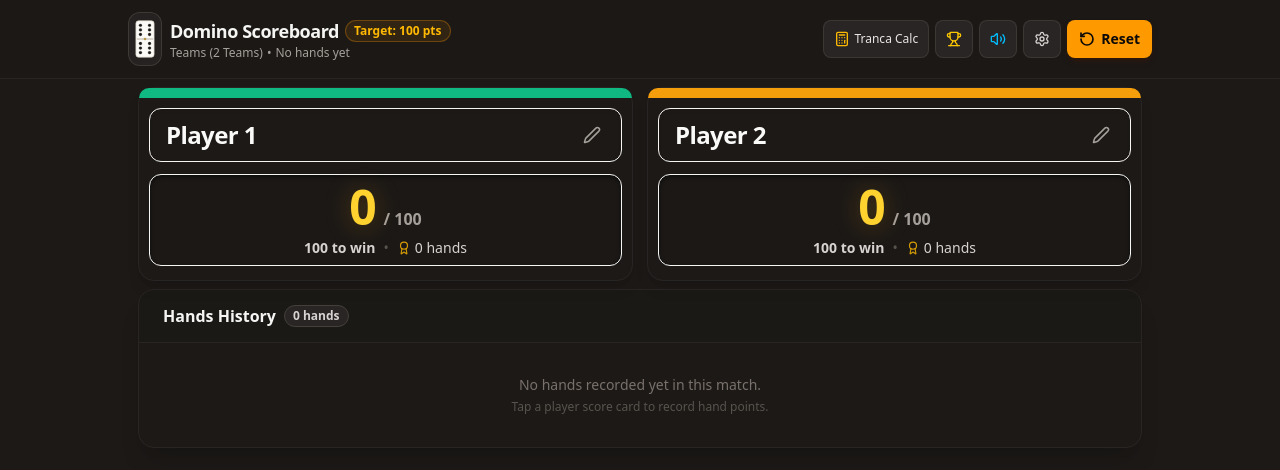
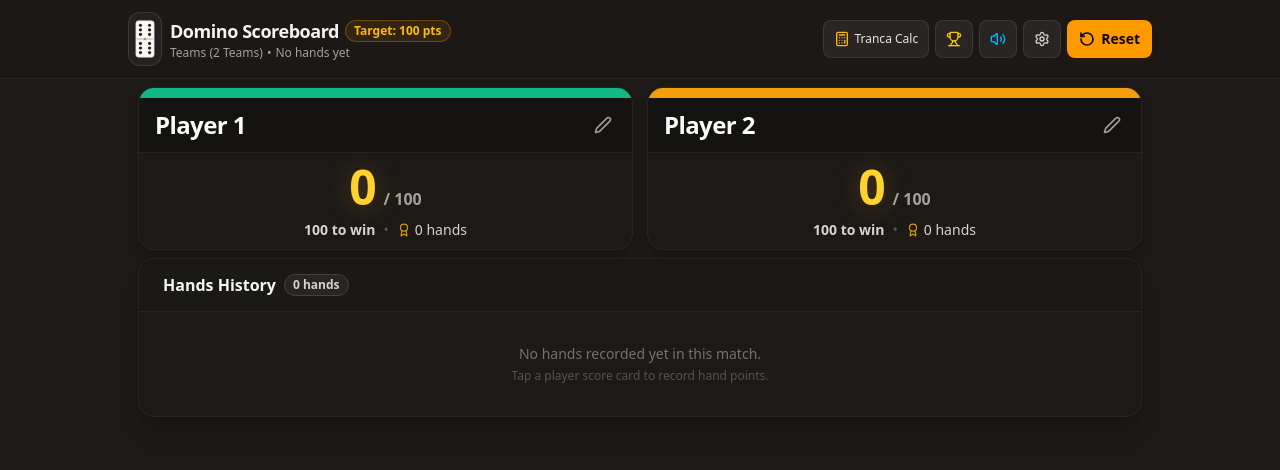
Before and after one commit to darwinlopez10-beep/Anotador-de-Domino, a React (Vite) app: page / in a window 1280 px wide. Shown: the top 470 px of the page. Built offline with nearby package versions, Linux system fonts and the light colour scheme.

Commit message:
refactor(ui): update ScoreBoard player card styles
Refine visual aesthetics of player cards by updating background colors, adjusting borders, and removing unnecessary rounding on the team color banner for a cleaner interface.

```diff
--- a/src/components/ScoreBoard.tsx
+++ b/src/components/ScoreBoard.tsx
@@ -70,23 +70,22 @@ export const ScoreBoard: React.FC<ScoreBoardProps> = ({
             <div
               key={player.id}
               id={`player-card-${player.id}`}
-              className={`relative overflow-visible rounded-2xl border transition-all duration-200 flex flex-col justify-between ${
+              className={`relative overflow-hidden rounded-2xl border transition-all duration-200 flex flex-col justify-between ${
                 isLeader
-                  ? 'bg-stone-850/95 border-amber-500/50 shadow-xl shadow-amber-950/25 ring-1 ring-amber-500/40'
-                  : 'bg-stone-850/90 border-stone-800 shadow-lg'
+                  ? 'bg-stone-900 border-amber-500/60 shadow-xl shadow-amber-950/25 ring-1 ring-amber-500/40'
+                  : 'bg-stone-900 border-stone-800 shadow-lg'
               }`}
             >
               {/* Top team color banner line */}
               <div
-                className="h-2 sm:h-2.5 w-full rounded-t-2xl flex-shrink-0"
+                className="h-2 sm:h-2.5 w-full flex-shrink-0"
                 style={{ backgroundColor: player.color }}
               />
 
-              <div className="p-3 sm:p-4.5 landscape:p-2.5 flex flex-col justify-between flex-1">
-                {/* Player Name Box: Generous, clear container with easy readability */}
-                <div className="mb-2">
+              {/* Unified Header: Player Name */}
+              <div className="px-3 py-2 sm:px-4 sm:py-3 bg-stone-950/40 border-b border-stone-800/80">
                 {editingPlayerId === player.id ? (
-                    <div className="w-full p-1.5 sm:p-2 bg-stone-900 rounded-xl border-2 border-amber-500/90 shadow-md">
+                  <div className="w-full">
                     {(() => {
                       const defaultFallback = player.id === 'team_1'
                         ? (lang === 'es' ? 'Jugador 1' : 'Player 1')
@@ -107,7 +106,7 @@ export const ScoreBoard: React.FC<ScoreBoardProps> = ({
                               if (e.key === 'Enter') saveEdit(player.id, defaultFallback);
                               if (e.key === 'Escape') setEditingPlayerId(null);
                             }}
-                              className="bg-transparent text-base sm:text-xl md:text-2xl text-stone-100 placeholder:text-stone-500 focus:outline-none w-full font-black min-w-0"
+                            className="bg-stone-850 border border-amber-500/80 rounded-lg px-2 py-1 text-base sm:text-xl font-black text-stone-100 placeholder:text-stone-500 focus:outline-none w-full min-w-0 shadow-inner"
                           />
                           <button
                             type="button"
@@ -125,7 +124,7 @@ export const ScoreBoard: React.FC<ScoreBoardProps> = ({
                   <div
                     onClick={() => startEdit(player)}
                     title={lang === 'es' ? 'Toca para editar nombre' : 'Tap to edit name'}
-                      className="w-full min-h-[46px] sm:min-h-[54px] px-3 py-1.5 sm:px-4 sm:py-2.5 bg-stone-900/80 hover:bg-stone-900 border border-stone-750/80 rounded-xl flex items-center justify-between gap-2 group cursor-pointer transition-colors shadow-inner"
+                    className="w-full flex items-center justify-between gap-2 group cursor-pointer"
                   >
                     <div className="flex-1 min-w-0">
                       <h2 className="text-base sm:text-xl md:text-2xl font-black text-stone-50 break-words line-clamp-2 leading-tight tracking-tight">
@@ -139,12 +138,12 @@ export const ScoreBoard: React.FC<ScoreBoardProps> = ({
                 )}
               </div>
 
-                {/* Main Score Digits Display: Expanded, High Contrast */}
+              {/* Unified Body: Score Digits and Hands Stats */}
               <div
                 id={`score-card-box-${player.id}`}
                 onClick={() => onAddRoundForPlayer?.(player.id)}
                 title={lang === 'es' ? `Toca para anotar puntos para ${displayName}` : `Tap to record points for ${displayName}`}
-                  className="my-1 sm:my-2 landscape:my-1 text-center py-2.5 sm:py-4 landscape:py-2 px-2.5 sm:px-4 bg-stone-900/95 hover:bg-stone-900/80 rounded-xl border border-stone-750/90 hover:border-amber-500/40 shadow-inner shadow-black/50 overflow-visible cursor-pointer transition-all active:scale-[0.99]"
+                className="p-3.5 sm:p-5 landscape:p-2.5 text-center flex flex-col justify-center flex-1 cursor-pointer hover:bg-stone-850/40 transition-colors active:scale-[0.99]"
               >
                 <div className="flex items-baseline justify-center gap-1.5 sm:gap-2">
                   <span
@@ -159,7 +158,7 @@ export const ScoreBoard: React.FC<ScoreBoardProps> = ({
                 </div>
 
                 {/* Status / Points to win */}
-                  <div className="mt-1.5 sm:mt-2 flex flex-wrap items-center justify-center gap-x-2 gap-y-1 text-xs sm:text-sm leading-tight">
+                <div className="mt-2 sm:mt-2.5 flex flex-wrap items-center justify-center gap-x-2 gap-y-1 text-xs sm:text-sm leading-tight">
                   {pointsRemaining === 0 ? (
                     <span className="font-extrabold text-emerald-400">
                       {lang === 'es' ? '¡Meta lograda!' : 'Target reached!'}
@@ -185,8 +184,6 @@ export const ScoreBoard: React.FC<ScoreBoardProps> = ({
                   </span>
                 </div>
               </div>
-
-              </div>
             </div>
           );
         })}
```
Lines whose indentation alone changed are shown as unchanged.
